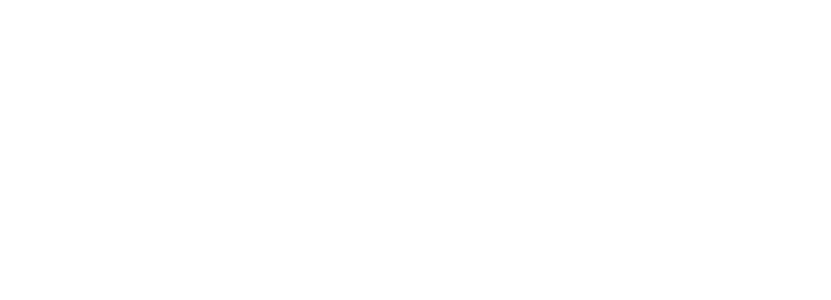
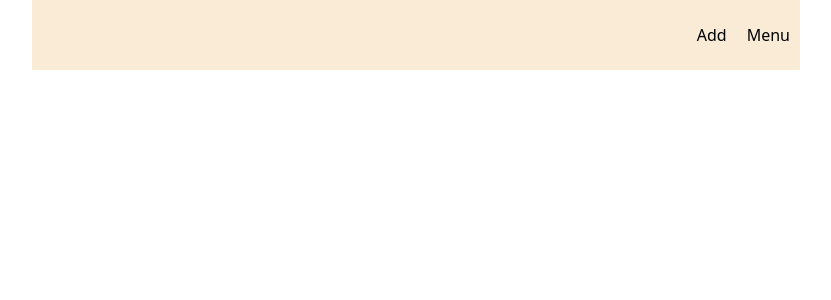
Before and after one commit to bibhu-padhy/vue-103-gym-app, a Vue app: page /Login in a window 1280 px wide. Both pictures are taken after typing "name@example.com", "Sample123" into the empty fields and a click on the button "Sign in". Shown: the top 300 px of the page, without its empty margins (224-1055 px from the left). Built offline with nearby package versions, Linux system fonts and the light colour scheme.

Commit message:
add transition to the menu

```diff
--- /dev/null
+++ b/src/components/Header.vue
@@ -0,0 +1,73 @@
+<template>
+    <div class="header_container">
+        <button>Add</button>
+        <button @click="toggleMenu = !toggleMenu">
+            Menu
+            <transition name="menu">
+                <div>
+                    <ul
+                        @click="checkClick"
+                        ref="menuContainer"
+                        v-if="toggleMenu"
+                        class="menu_container"
+                    >
+                        <li>Profile</li>
+                        <li>Logout</li>
+                    </ul>
+                </div>
+            </transition>
+        </button>
+    </div>
+</template>
+<script>
+export default {
+    name: 'Header',
+    methods: {
+        checkClick(e) {
+            console.log(e.target);
+            console.log(this.$refs.menuContainer);
+            if (e.target === this.$refs.menuContainer) {
+
+                // this.toggleMenu = false
+            }
+        }
+    },
+    data() {
+        return {
+            toggleMenu: false
+        }
+    },
+}
+</script>
+<style scoped>
+.header_container {
+    height: 70px;
+    width: 768px;
+    display: flex;
+    margin: auto;
+    background-color: antiquewhite;
+    justify-content: flex-end;
+    align-items: center;
+}
+
+button {
+    margin: 0 10px;
+}
+
+.menu_container {
+    border-radius: 10px;
+    width: 100px;
+    background-color: wheat;
+    z-index: 2;
+    position: absolute;
+}
+.menu-enter-active,
+.menu-leave-active {
+    transition: 0.2s ease-in all;
+}
+
+.menu-enter-from,
+.menu-leave-to {
+    transform: translateY(+10px);
+}
+</style>
--- a/src/views/Home.vue
+++ b/src/views/Home.vue
@@ -1,10 +1,14 @@
 <template>
-
+    <Header />
 </template>
 
 <script>
+import Header from '../components/Header.vue'
 export default {
-    name: 'Home'
+    name: 'Home',
+    components: {
+        Header
+    }
 }
 </script>
 
```
